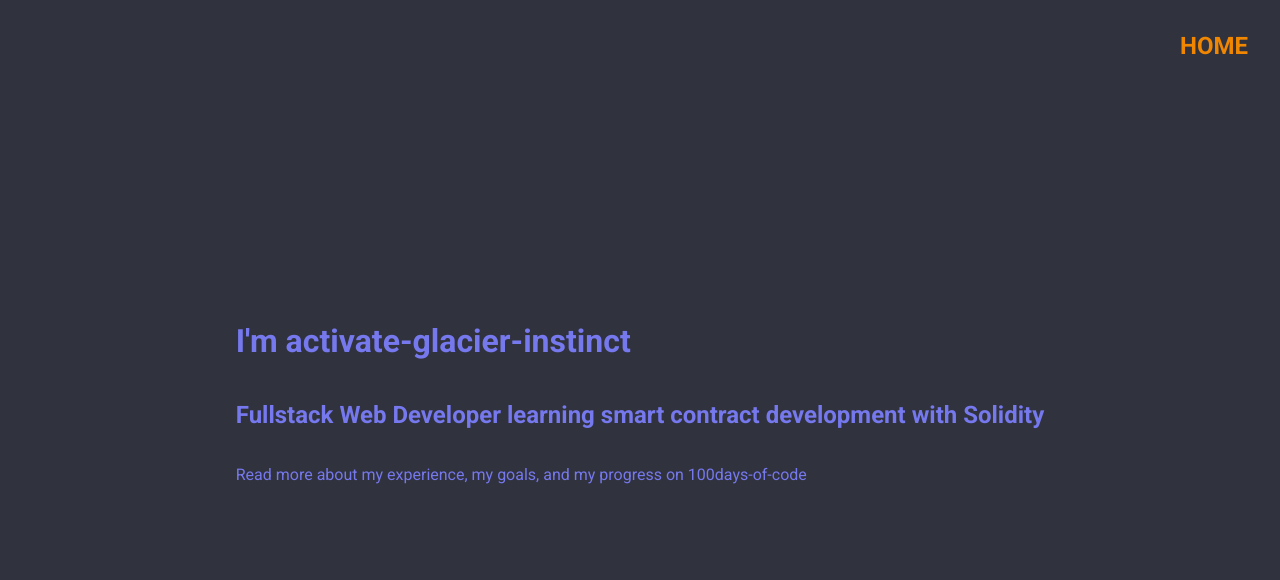
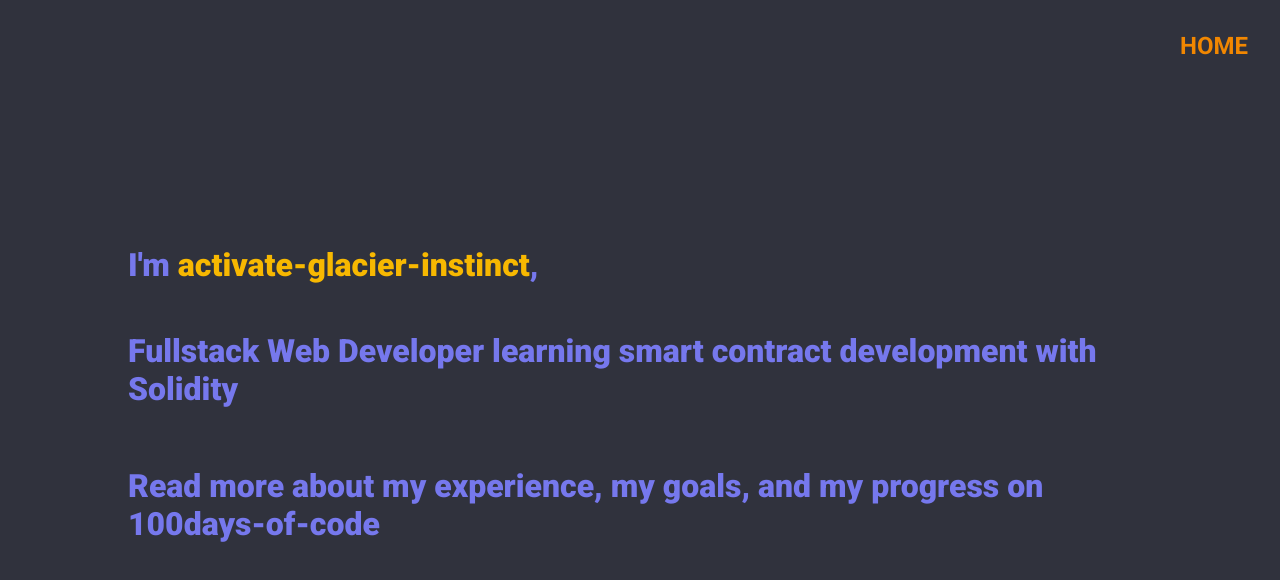
Before and after one commit to activate-glacier-instinct/activate-glacier-instinct.github.io, a SvelteKit app: page / in a window 1280 px wide. Shown: the top 580 px of the page. Built offline with nearby package versions, Linux system fonts and the light colour scheme.

Commit message:
STYLE: adds some styles to the front page

```diff
--- a/src/routes/+page.svelte
+++ b/src/routes/+page.svelte
@@ -1,3 +1,14 @@
-<h1>I'm activate-glacier-instinct</h1>
+<h1>I'm <i class='accent'>activate-glacier-instinct</i>,</h1>
 <h2>Fullstack Web Developer learning smart contract development with Solidity</h2>
 <p>Read more about my experience, my goals, and my progress on 100days-of-code</p>
+
+<style>
+    h1, h2, p {
+        font-size: 2rem;
+        font-weight: 900;
+    }
+    .accent {
+        font-style: normal;
+        color: var(--theme-color-mango);
+    }
+</style>
```
